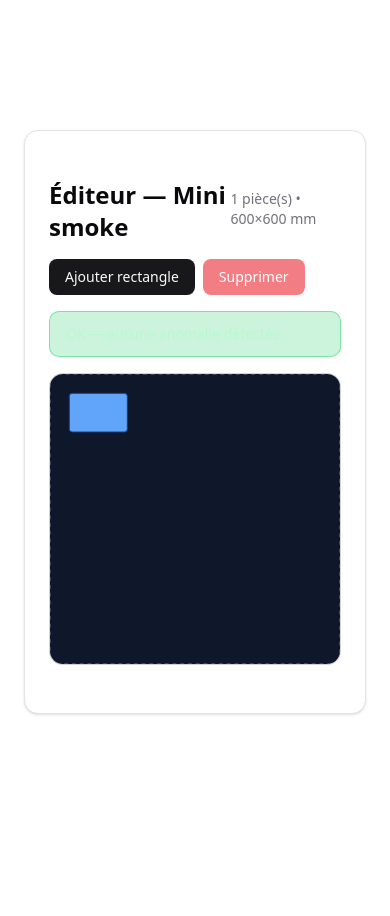
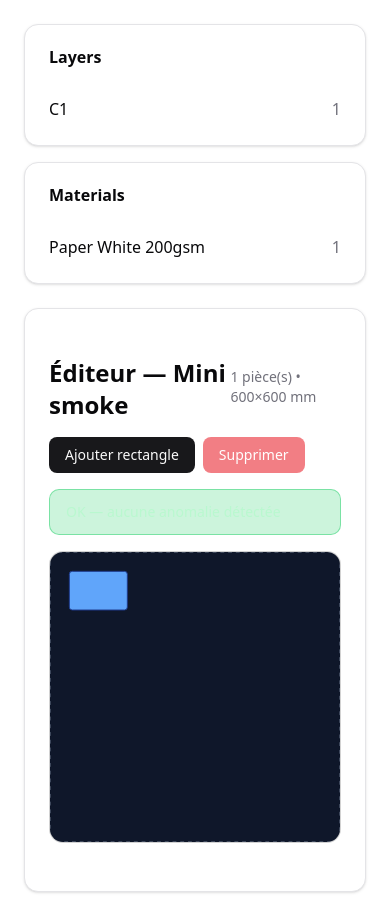
Before and after one commit to Lukeskydweller/Editeur-d-cor-, a React (Vite) app: page / in a window 390 px wide. Before the commit the page ends 844 px from the top, so only its background shows below. Built offline with nearby package versions, Linux system fonts and the light colour scheme; the HTML template or start-up script is replaced by a standard one.

Commit message:
feat(sidebar): Layers & Materials (read + reassign material) + layout responsive; tests OK

```diff
--- a/src/App.tsx
+++ b/src/App.tsx
@@ -4,6 +4,7 @@ import { Button } from '@/components/ui/button';
 import { useSceneStore } from '@/state/useSceneStore';
 import { validateNoOverlap, validateInsideScene } from '@/lib/sceneRules';
 import { pxToMmFactor } from '@/lib/ui/coords';
+import { Sidebar } from '@/components/Sidebar';
 
 export default function App() {
   const scene = useSceneStore((s) => s.scene);
@@ -113,8 +114,12 @@ export default function App() {
     (insideScene.ok ? 0 : insideScene.outside.length);
 
   return (
-    <main className="min-h-dvh flex items-center justify-center p-6" tabIndex={0}>
-      <Card className="w-full max-w-5xl">
+    <main className="min-h-dvh p-6" tabIndex={0}>
+      <div className="mx-auto max-w-7xl grid grid-cols-1 md:grid-cols-[18rem_1fr] gap-6 items-start">
+        <Sidebar />
+
+        <section>
+          <Card className="w-full">
             <CardContent className="p-6 space-y-4">
               <header className="flex items-baseline justify-between">
                 <h1 className="text-2xl font-bold">Éditeur — Mini smoke</h1>
@@ -258,6 +263,8 @@ export default function App() {
               </div>
             </CardContent>
           </Card>
+        </section>
+      </div>
     </main>
   );
 }
--- /dev/null
+++ b/src/components/Sidebar.tsx
@@ -0,0 +1,76 @@
+import { Card, CardContent, CardHeader, CardTitle } from '@/components/ui/card';
+import { useSceneStore } from '@/state/useSceneStore';
+
+export function Sidebar() {
+  const scene = useSceneStore((s) => s.scene);
+  const selectedId = useSceneStore((s) => s.ui.selectedId);
+  const setPieceMaterial = useSceneStore((s) => s.setPieceMaterial);
+
+  // Comptages
+  const layerCounts = scene.layerOrder.map((lid) => ({
+    id: lid,
+    name: scene.layers[lid]?.name ?? lid,
+    count: (scene.layers[lid]?.pieces ?? []).length,
+  }));
+
+  const materialCounts = Object.values(scene.materials).map((m) => {
+    const count = Object.values(scene.pieces).filter((p) => p.materialId === m.id).length;
+    return { id: m.id, name: m.name, count };
+  });
+
+  const selectedPiece = selectedId ? scene.pieces[selectedId] : undefined;
+
+  return (
+    <aside role="complementary" className="w-full md:w-72 flex flex-col gap-4">
+      <Card>
+        <CardHeader>
+          <CardTitle>Layers</CardTitle>
+        </CardHeader>
+        <CardContent>
+          <ul className="space-y-1" aria-label="layers-list">
+            {layerCounts.map((l) => (
+              <li key={l.id} className="flex items-center justify-between">
+                <span>{l.name}</span>
+                <span className="text-muted-foreground">{l.count}</span>
+              </li>
+            ))}
+          </ul>
+        </CardContent>
+      </Card>
+
+      <Card>
+        <CardHeader>
+          <CardTitle>Materials</CardTitle>
+        </CardHeader>
+        <CardContent>
+          <ul className="space-y-1" aria-label="materials-list">
+            {materialCounts.map((m) => (
+              <li key={m.id} className="flex items-center justify-between">
+                <span>{m.name}</span>
+                <span className="text-muted-foreground">{m.count}</span>
+              </li>
+            ))}
+          </ul>
+
+          {selectedPiece ? (
+            <div className="mt-3">
+              <label className="text-sm block mb-1">Matériau de la pièce sélectionnée</label>
+              <select
+                aria-label="material-select"
+                className="w-full rounded-md bg-background border border-input p-2 text-sm"
+                value={selectedPiece.materialId}
+                onChange={(e) => setPieceMaterial(selectedPiece.id, e.target.value)}
+              >
+                {Object.values(scene.materials).map((m) => (
+                  <option key={m.id} value={m.id}>
+                    {m.name}
+                  </option>
+                ))}
+              </select>
+            </div>
+          ) : null}
+        </CardContent>
+      </Card>
+    </aside>
+  );
+}
--- a/src/state/useSceneStore.ts
+++ b/src/state/useSceneStore.ts
@@ -45,6 +45,7 @@ type SceneActions = {
   cancelDrag: () => void;
   addRectAtCenter: (w: Milli, h: Milli) => void;
   deleteSelected: () => void;
+  setPieceMaterial: (pieceId: ID, materialId: ID) => void;
 };
 
 export const useSceneStore = create<SceneState & SceneActions>((set) => ({
@@ -342,4 +343,12 @@ export const useSceneStore = create<SceneState & SceneActions>((set) => ({
       // Désélectionner
       draft.ui.selectedId = undefined;
     })),
+
+  setPieceMaterial: (pieceId, materialId) =>
+    set(produce((draft: SceneState) => {
+      const p = draft.scene.pieces[pieceId];
+      if (p && draft.scene.materials[materialId]) {
+        p.materialId = materialId;
+      }
+    })),
 }));
```
Also changed, not shown: 1 other file (tests, documents, lock files or other folders). Lines whose indentation alone changed are shown as unchanged.
